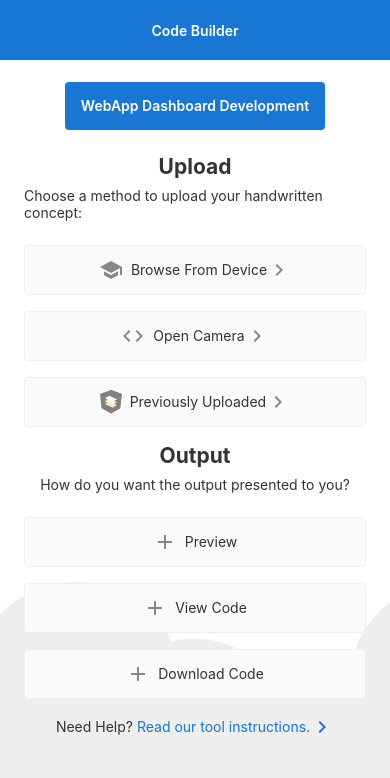
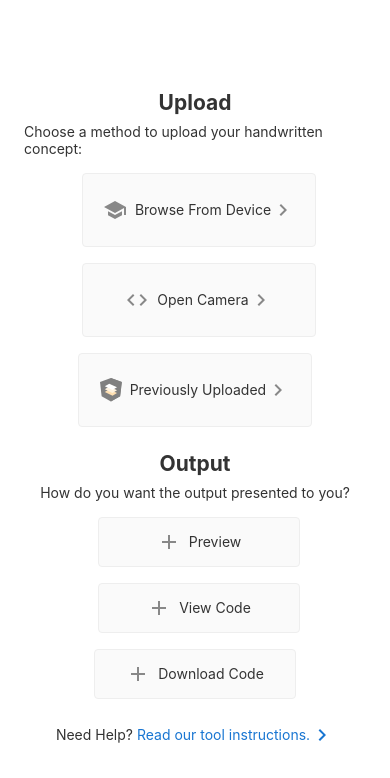
Before and after one commit to JLatcau/Urban-Science-Code-Builder, an Angular app in the folder WebApp/: page / in a window 390 px wide. Shown: the top 778 px of the page. Built offline with nearby package versions, Linux system fonts and the light colour scheme.

Commit message:
Cleaning up home page

```diff
--- a/WebApp/src/app/app.component.html
+++ b/WebApp/src/app/app.component.html
@@ -1,12 +1,3 @@
-<!-- * * * * * * * * * * * * * * * * * * * * * * * * * * * * * * * -->
-<!-- * * * * * * * * * * * The content below * * * * * * * * * * * -->
-<!-- * * * * * * * * * * is only a placeholder * * * * * * * * * * -->
-<!-- * * * * * * * * * * and can be replaced. * * * * * * * * * * * -->
-<!-- * * * * * * * * * * * * * * * * * * * * * * * * * * * * * * * -->
-<!-- * * * * * * * * * Delete the template below * * * * * * * * * * -->
-<!-- * * * * * * * to get started with your project! * * * * * * * * -->
-<!-- * * * * * * * * * * * * * * * * * * * * * * * * * * * * * * * -->
-
 <style>
   :host {
     font-family: -apple-system, BlinkMacSystemFont, "Segoe UI", Roboto, Helvetica, Arial, sans-serif, "Apple Color Emoji", "Segoe UI Emoji", "Segoe UI Symbol";
@@ -32,33 +23,6 @@
 
   .spacer {
     flex: 1;
-  }
-
-  .toolbar {
-    position: absolute;
-    top: 0;
-    left: 0;
-    right: 0;
-    height: 60px;
-    display: flex;
-    align-items: center;
-    background-color: #1976d2;
-    color: white;
-    font-weight: 600;
-  }
-
-  .toolbar img {
-    margin: 0 16px;
-  }
-
-  .toolbar #twitter-logo {
-    height: 40px;
-    margin: 0 8px;
-  }
-
-  .toolbar #youtube-logo {
-    height: 40px;
-    margin: 0 16px;
   }
 
   .toolbar #twitter-logo:hover,
@@ -148,21 +112,6 @@
     margin-left: 60px;
   }
 
-  svg#rocket {
-    width: 80px;
-    position: absolute;
-    left: -10px;
-    top: -24px;
-  }
-
-  svg#rocket-smoke {
-    height: calc(100vh - 95px);
-    position: absolute;
-    top: 10px;
-    right: 180px;
-    z-index: -10;
-  }
-
   a,
   a:visited,
   a:hover {
@@ -239,84 +188,9 @@
     align-items: center;
   }
 
-  .github-star-badge {
-    color: #24292e;
-    display: flex;
-    align-items: center;
-    font-size: 12px;
-    padding: 3px 10px;
-    border: 1px solid rgba(27,31,35,.2);
-    border-radius: 3px;
-    background-image: linear-gradient(-180deg,#fafbfc,#eff3f6 90%);
-    margin-left: 4px;
-    font-weight: 600;
-  }
-
-  .github-star-badge:hover {
-    background-image: linear-gradient(-180deg,#f0f3f6,#e6ebf1 90%);
-    border-color: rgba(27,31,35,.35);
-    background-position: -.5em;
-  }
-
-  .github-star-badge .material-icons {
-    height: 16px;
-    width: 16px;
-    margin-right: 4px;
-  }
-
-  svg#clouds {
-    position: fixed;
-    bottom: -160px;
-    left: -230px;
-    z-index: -10;
-    width: 1920px;
-  }
-
-  /* Responsive Styles */
-  @media screen and (max-width: 767px) {
-    .card-container > *:not(.circle-link) ,
-    .terminal {
-      width: 100%;
-    }
-
-    .card:not(.highlight-card) {
-      height: 16px;
-      margin: 8px 0;
-    }
-
-    .card.highlight-card span {
-      margin-left: 72px;
-    }
-
-    svg#rocket-smoke {
-      right: 120px;
-      transform: rotate(-5deg);
-    }
-  }
-
-  @media screen and (max-width: 575px) {
-    svg#rocket-smoke {
-      display: none;
-      visibility: hidden;
-    }
-  }
 </style>
 
-<!-- Toolbar -->
-<div class="toolbar" role="banner">
-  <div class="spacer"></div>
-  <span>Code Builder</span>
-    <div class="spacer"></div>
-</div>
-
 <div class="content" role="main">
-
-  <!-- Highlight Card -->
-  <div class="card highlight-card card-small">
-
-    <div>{{ title }} Dashboard Development</div>
-
-  </div>
 
   <!-- Resources -->
   <h2>Upload</h2>
@@ -375,19 +249,6 @@
       </a>
   </footer>
 
-  <svg id="clouds" xmlns="http://www.w3.org/2000/svg" width="2611.084" height="485.677" viewBox="0 0 2611.084 485.677">
-    <title>Gray Clouds Background</title>
-    <path id="Path_39" data-name="Path 39" d="M2379.709,863.793c10-93-77-171-168-149-52-114-225-105-264,15-75,3-140,59-152,133-30,2.83-66.725,9.829-93.5,26.25-26.771-16.421-63.5-23.42-93.5-26.25-12-74-77-130-152-133-39-120-212-129-264-15-54.084-13.075-106.753,9.173-138.488,48.9-31.734-39.726-84.4-61.974-138.487-48.9-52-114-225-105-264,15a162.027,162.027,0,0,0-103.147,43.044c-30.633-45.365-87.1-72.091-145.206-58.044-52-114-225-105-264,15-75,3-140,59-152,133-53,5-127,23-130,83-2,42,35,72,70,86,49,20,106,18,157,5a165.625,165.625,0,0,0,120,0c47,94,178,113,251,33,61.112,8.015,113.854-5.72,150.492-29.764a165.62,165.62,0,0,0,110.861-3.236c47,94,178,113,251,33,31.385,4.116,60.563,2.495,86.487-3.311,25.924,5.806,55.1,7.427,86.488,3.311,73,80,204,61,251-33a165.625,165.625,0,0,0,120,0c51,13,108,15,157-5a147.188,147.188,0,0,0,33.5-18.694,147.217,147.217,0,0,0,33.5,18.694c49,20,106,18,157,5a165.625,165.625,0,0,0,120,0c47,94,178,113,251,33C2446.709,1093.793,2554.709,922.793,2379.709,863.793Z" transform="translate(142.69 -634.312)" fill="#eee"/>
-  </svg>
-
 </div>
 
-<!-- * * * * * * * * * * * * * * * * * * * * * * * * * * * * * * * -->
-<!-- * * * * * * * * * * * The content above * * * * * * * * * * * -->
-<!-- * * * * * * * * * * is only a placeholder * * * * * * * * * * -->
-<!-- * * * * * * * * * * and can be replaced. * * * * * * * * * * * -->
-<!-- * * * * * * * * * * * * * * * * * * * * * * * * * * * * * * * -->
-<!-- * * * * * * * * * * End of Placeholder * * * * * * * * * * * -->
-<!-- * * * * * * * * * * * * * * * * * * * * * * * * * * * * * * * -->
-
 <router-outlet></router-outlet>
```
